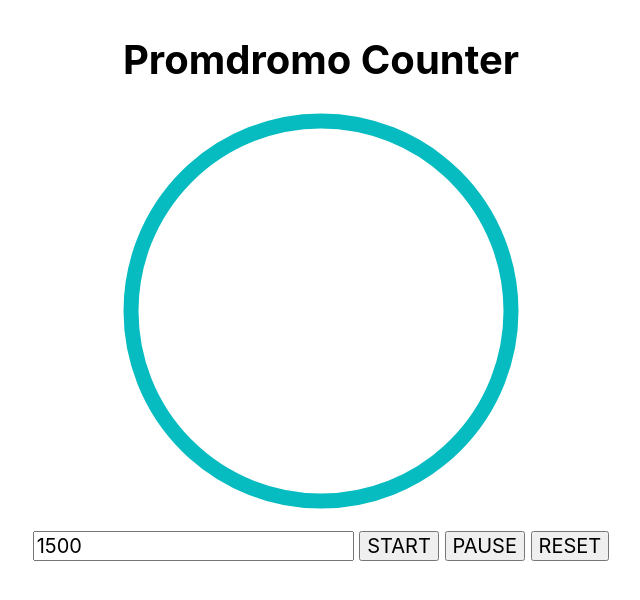
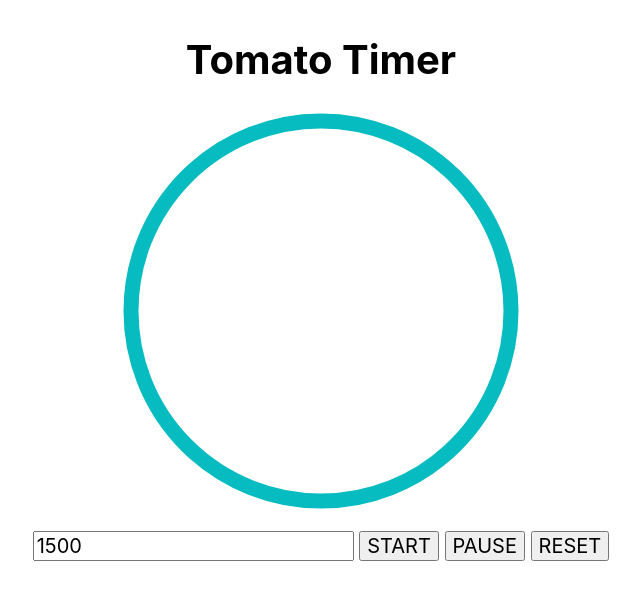
Before and after one commit to hvanlear/Tomato-Timer, a plain HTML site: page index.html in a window 1280 px wide. Shown: the whole page, without its empty margins (319-959 px from the left). Drawn offline with Linux system fonts and the light colour scheme.

Commit message:
title change

```diff
--- a/index.html
+++ b/index.html
@@ -8,7 +8,7 @@
   </head>
   <body>
     <div class="wrapper">
-      <h1>Promdromo Counter</h1>
+      <h1>Tomato Timer</h1>
       <svg height="400" width="400">
         <!-- half the permeiter of the circle 282 -->
         <circle
```
